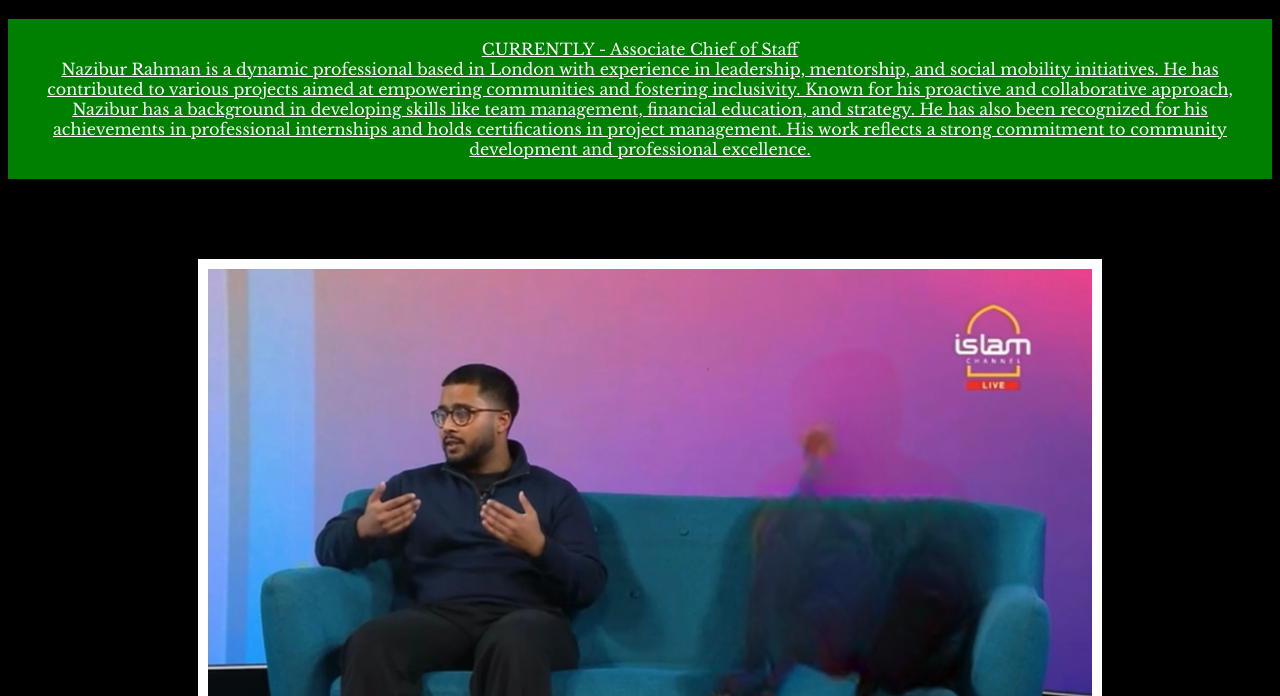
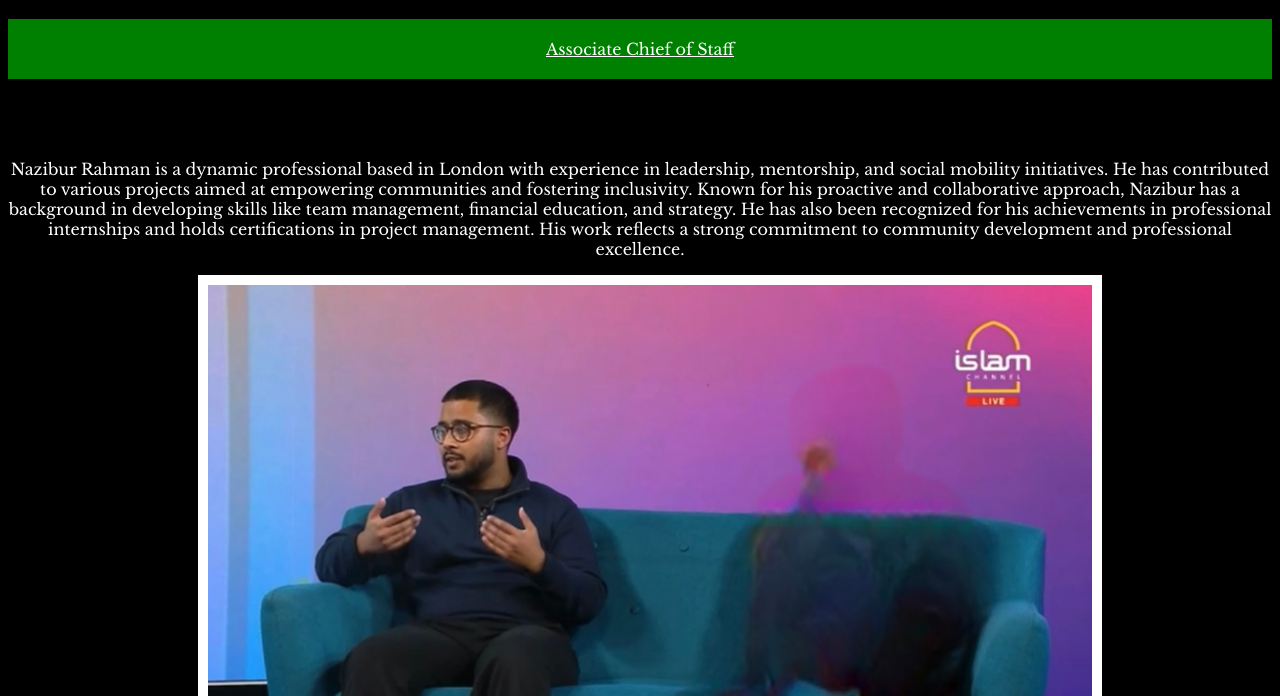
Before and after one commit to Fahim-c/najib, a plain HTML site: page index.html in a window 1280 px wide. Shown: the part 104-800 px from the top of the page. Drawn offline with nearby package versions, Linux system fonts and the light colour scheme.

Commit message:
Update index.html

```diff
--- a/index.html
+++ b/index.html
@@ -13,7 +13,8 @@
 </head>
 <body>
     <h1 class="title">Nozib Meme page</h1>
-    <p class="bio">CURRENTLY - Associate Chief of Staff <br>Nazibur Rahman is a dynamic professional based in London with experience in leadership, mentorship, and social mobility initiatives. He has contributed to various projects aimed at empowering communities and fostering inclusivity. Known for his proactive and collaborative approach, Nazibur has a background in developing skills like team management, financial education, and strategy. He has also been recognized for his achievements in professional internships and holds certifications in project management. His work reflects a strong commitment to community development and professional excellence.</p>
+    <p class="bio">Associate Chief of Staff</p>
+    <p class="summary"">Nazibur Rahman is a dynamic professional based in London with experience in leadership, mentorship, and social mobility initiatives. He has contributed to various projects aimed at empowering communities and fostering inclusivity. Known for his proactive and collaborative approach, Nazibur has a background in developing skills like team management, financial education, and strategy. He has also been recognized for his achievements in professional internships and holds certifications in project management. His work reflects a strong commitment to community development and professional excellence.</p>
 
     <div>
         <img src="./assets/images/IMG_5627.jpg"" alt="Najib sitting on a sofa">
```
